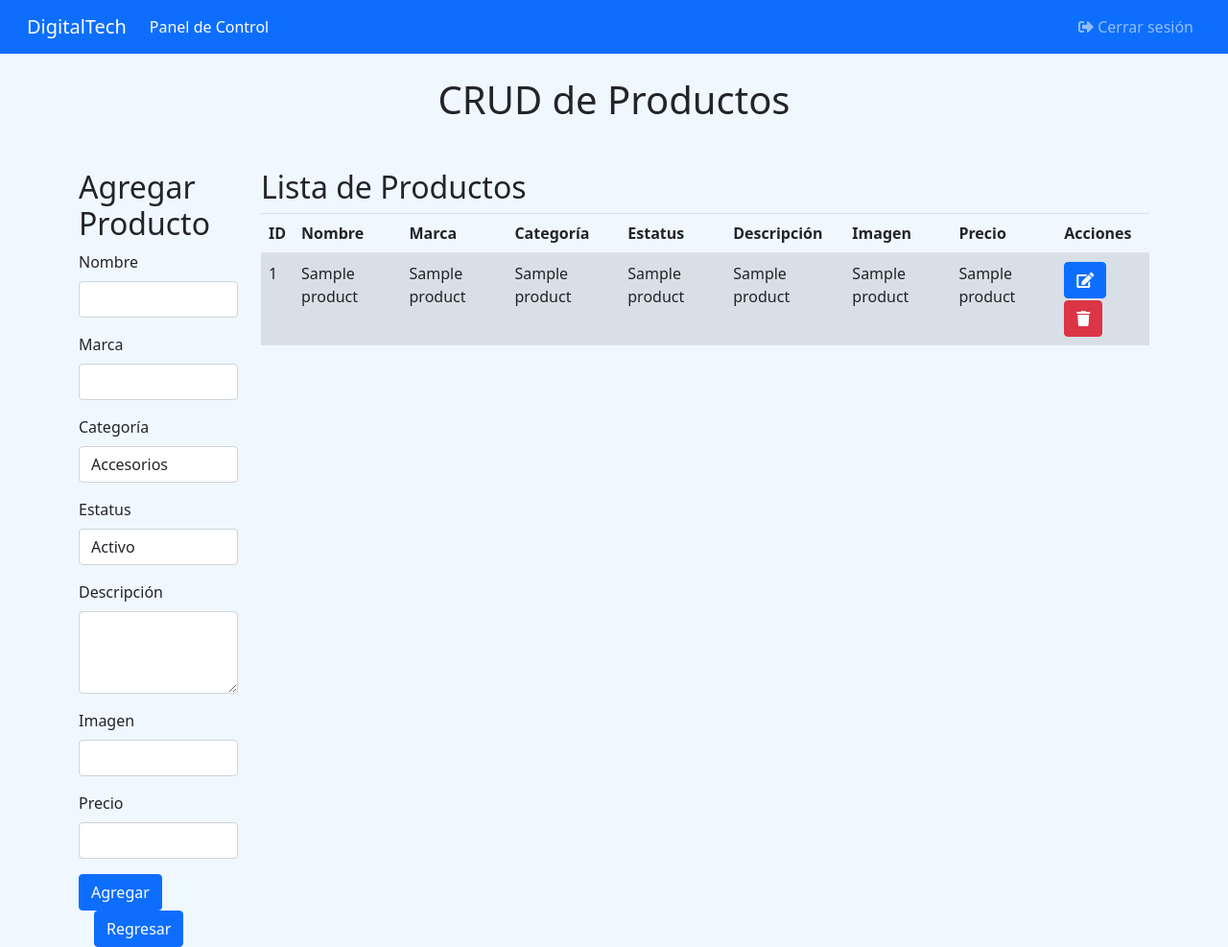
After one commit to Thorns-H/digitaltech, a Flask app: template templates/crud_products.html in a window 1280 px wide. The commit adds this page. Shown: the whole page at 96% size. Run offline with Flask 3, Linux system fonts and the light colour scheme; the template is opened without the code that fills it: most values are stand-ins (such as "Sample title", 1, 10 or a date in 2020); some libraries are stand-ins or nearby versions.

Commit message:
Added products crud for workers

```diff
--- a/handlers/employee.py
+++ b/handlers/employee.py
@@ -24,7 +24,7 @@ def get_employee(id: int) -> tuple:
     employee: tuple
 
     with digital_tech.cursor() as cursor:
-        cursor.execute(f"SELECT ID, Correo_Electronico, Contrasena FROM Empleado WHERE ID = '{id}'")
+        cursor.execute(f"SELECT * FROM Empleado WHERE ID = '{id}'")
         employee = cursor.fetchone()
 
     digital_tech.close()
--- a/main.py
+++ b/main.py
@@ -73,6 +73,10 @@ def logout():
     session.pop('phone', None)
     session.pop('password', None)
     session.pop('address', None)
+
+    session.pop('employee_name', None)
+    session.pop('employee_job', None)
+    session.pop('employee_email', None)
     return redirect(url_for('index'))
 
 # Ruta para la página de logeo de empleados
@@ -80,7 +84,7 @@ def logout():
 def employee_login():
     return render_template('employee_login.html')
 
-@app.route('/employee_login', methods=['POST'])
+@app.route('/employee_login', methods = ['POST'])
 def employee_login_post():
     id = request.form['employee_id']
     password = request.form['password']
@@ -90,11 +94,78 @@ def employee_login_post():
     employee = get_employee(id)
 
     if employee and employee[2] == password:
-        return redirect('/')
+        session['employee_name'] = employee[1]
+        session['employee_job'] = employee[5]
+        session['employee_email'] = employee[4]
+        return redirect(url_for('workers_control_panel'))
     else:
         error = 'Código de empleado o contraseña incorrectos'
         return render_template('employee_login.html', error = error)
 
+@app.route('/workers_control_panel', methods = ['POST', 'GET'])
+def workers_control_panel():
+
+    name = session.get('employee_name')
+    job = session.get('employee_job')
+    email = session.get('employee_email')
+
+    if request.method == 'GET':
+        return render_template('workers_control_panel.html', name = name, job = job, email = email)
+    else:
+        option = request.form['option']
+        print(option)
+        if option == 'product-related':
+            return redirect(url_for('crud_products'))
+        return render_template('workers_control_panel.html', name = name, job = job, email = email)
+
+@app.route('/crud_products')
+def crud_products():
+    products = get_products()
+    return render_template('crud_products.html', products = products)
+
+@app.route('/crud_products', methods=['POST'])
+def add_product():
+    name = request.form['nombre']
+    brand = request.form['marca']
+    category = request.form['categoria']
+    status = request.form['estatus']
+    description = request.form['descripcion']
+    image = request.form['imagen']
+    price = request.form['precio']
+
+    new_product(name, brand, category, status, description, image, price)
+
+    products = get_products()
+    return render_template('crud_products.html', products = products)
+
+@app.route('/edit_product/<int:id>')
+def edit_product(id):
+    product = get_product(id)
+    return render_template('edit_product.html', product = product)
+
+@app.route('/update_product', methods = ['POST'])
+def update_products():
+
+    identifier = request.form['id']
+    name = request.form['nombre']
+    brand = request.form['marca']
+    category = request.form['categoria']
+    status = request.form['estatus']
+    description = request.form['descripcion']
+    image = request.form['imagen']
+    price = request.form['precio']
+
+    update_product(identifier, name, brand, category, status, description, image, price)
+
+    return redirect(url_for('crud_products'))
+
+@app.route('/remove_product/<int:id>')
+def remove_products(id):
+
+    remove_product(id)
+
+    return redirect(url_for('crud_products'))
+
 if __name__ == '__main__':
     app.secret_key = '192b9bdd22ab9ed4d12e236c78afcb9a393ec15f71bbf5dc987d54727823bcbf'
     app.run()
--- /dev/null
+++ b/templates/crud_products.html
@@ -0,0 +1,120 @@
+<!DOCTYPE html>
+<html lang="es">
+<head>
+    <meta charset="utf-8">
+    <meta name="viewport" content="width=device-width, initial-scale=1">
+    <link rel="stylesheet" href="https://stackpath.bootstrapcdn.com/bootstrap/4.1.3/css/bootstrap.min.css">
+    <link rel="stylesheet" href="https://cdnjs.cloudflare.com/ajax/libs/font-awesome/5.15.4/css/all.min.css">
+    <link rel="stylesheet" href="https://cdn.jsdelivr.net/npm/bootstrap@5.1.3/dist/css/bootstrap.min.css">
+    <title>CRUD de Productos</title>
+</head>
+<body style="background-color: #F0F8FF;">
+    <nav class="navbar navbar-expand-lg navbar-dark bg-primary">
+        <div class="container-fluid">
+          <a class="navbar-brand" href="#">DigitalTech</a>
+          <button class="navbar-toggler" type="button" data-bs-toggle="collapse" data-bs-target="#navbarNav" aria-controls="navbarNav" aria-expanded="false" aria-label="Toggle navigation">
+            <span class="navbar-toggler-icon"></span>
+          </button>
+            <div class="collapse navbar-collapse" id="navbarNav">
+                <ul class="navbar-nav">
+                  <li class="nav-item">
+                    <a class="nav-link active" aria-current="page" href="#">Panel de Control</a>
+                  </li>
+                </ul>
+                <ul class="navbar-nav ms-auto mb-2 mb-lg-0">
+                    <li class="nav-item">
+                      <a class="nav-link" href="{{ url_for('logout') }}"><i class="fas fa-sign-out-alt"></i> Cerrar sesión</a>
+                    </li>
+                </ul>
+          </div>
+        </div>
+      </nav>
+    <div class="container">
+        <h1 class="text-center mt-4">CRUD de Productos</h1>
+        <div class="row mt-5">
+            <div class="col-md-2">
+                <h2>Agregar Producto</h2>
+                <form method="POST">
+                    <div class="form-group">
+                        <label for="nombre">Nombre</label>
+                        <input type="text" class="form-control" id="nombre" name="nombre" required>
+                    </div>
+                    <div class="form-group">
+                        <label for="marca">Marca</label>
+                        <input type="text" class="form-control" id="marca" name="marca" required>
+                    </div>
+                    <div class="form-group">
+                        <label for="categoria">Categoría</label>
+                        <select class="form-control" id="categoria" name="categoria" required>
+                            <option value="Accesorios">Accesorios</option>
+                            <option value="Periféricos">Periféricos</option>
+                            <option value="Computadoras">Computadoras</option>
+                            <option value="Componentes">Componentes</option>
+                            <option value="Software">Software</option>
+                        </select>
+                    </div>
+                    <div class="form-group">
+                        <label for="estatus">Estatus</label>
+                        <select class="form-control" id="estatus" name="estatus" required>
+                            <option value="Activo">Activo</option>
+                            <option value="Inactivo">Inactivo</option>
+                        </select>
+                    </div>
+                    <div class="form-group">
+                        <label for="descripcion">Descripción</label>
+                        <textarea class="form-control" id="descripcion" name="descripcion" rows="3"></textarea>
+                    </div>
+                    <div class="form-group">
+                        <label for="imagen">Imagen</label>
+                        <input type="text" class="form-control" id="imagen" name="imagen">
+                    </div>
+                    <div class="form-group">
+                        <label for="precio">Precio</label>
+                        <input type="number" class="form-control" id="precio" name="precio" step="0.01" required>
+                    </div>
+                    <button type="submit" class="btn btn-primary">Agregar</button>
+                    <a href="{{ url_for('workers_control_panel') }}" class="btn btn-primary" style="margin-left: 1rem;">Regresar</a>
+                </form>
+            </div>
+            <div class="col-md-10">
+                <h2>Lista de Productos</h2>
+                <div class="table-responsive">
+                  <table class="table table-striped">
+                    <thead>
+                      <tr>
+                        <th>ID</th>
+                        <th>Nombre</th>
+                        <th>Marca</th>
+                        <th>Categoría</th>
+                        <th>Estatus</th>
+                        <th>Descripción</th>
+                        <th>Imagen</th>
+                        <th>Precio</th>
+                        <th>Acciones</th>
+                      </tr>
+                    </thead>
+                    <tbody>
+                      {% for product in products %}
+                      <tr>
+                        <td>{{ product[0] }}</td>
+                        <td>{{ product[1] }}</td>
+                        <td>{{ product[2] }}</td>
+                        <td>{{ product[3] }}</td>
+                        <td>{{ product[4] }}</td>
+                        <td>{{ product[5] }}</td>
+                        <td>{{ product[6] }}</td>
+                        <td>{{ product[7] }}</td>
+                        <td>
+                          <a href="{{ url_for('edit_product', id = product[0]) }}" class="btn btn-primary"><i class="fas fa-edit"></i></a>
+                          <a href="{{ url_for('remove_products', id = product[0]) }}" class="btn btn-danger" style="margin-top: 2px;"><i class="fas fa-trash"></i></a>
+                        </td>
+                      </tr>
+                      {% endfor %}
+                    </tbody>
+                  </table>
+                </div>
+            </div>
+        </div>
+    </div>
+</body>
+</html>
--- a/templates/employee_login.html
+++ b/templates/employee_login.html
@@ -16,7 +16,7 @@
         <div class="card">
           <div class="card-body">
             <h2 class="card-title text-center mb-4">Iniciar sesión</h2>
-            <form class="my-form">
+            <form class="my-form" method = "POST">
               <div class="form-group">
                 <label for="employee_id">Código de empleado</label>
                 <input type="text" class="form-control" id="employee_id" name="employee_id">
--- a/templates/index.html
+++ b/templates/index.html
@@ -7,7 +7,7 @@
     <link rel="stylesheet" href="https://cdnjs.cloudflare.com/ajax/libs/font-awesome/5.15.4/css/all.min.css">
     <link rel="stylesheet" href="https://cdn.jsdelivr.net/npm/bootstrap@5.1.3/dist/css/bootstrap.min.css">
   </head>
-  <body>
+  <body style="background-color: #F0F8FF;">
     <nav class="navbar navbar-expand-lg navbar-dark bg-primary">
       <div class="container-fluid">
         <a class="navbar-brand" href="#">DigitalTech</a>
@@ -49,6 +49,7 @@
     <div class="container my-5">
       <div class="row">
         {% for product in products %}
+        {% if product[4] == 'Activo' %}
         <div class="col-md-3 mb-4">
           <div class="card">
             <img src="{{ product[6] }}" class="card-img-top" alt="{{ product[1] }}" style="max-height: 150px; border: 1px solid #ccc; object-fit: contain">
@@ -68,6 +69,7 @@
             </div>
           </div>
         </div>
+        {% endif %}
         {% endfor %}
       </div>
     </div>
```
Also changed, not shown: handlers/product.py (+38 -3 lines), templates/edit_product.html (added, +80 -0 lines), templates/workers_control_panel.html (added, +78 -0 lines).
